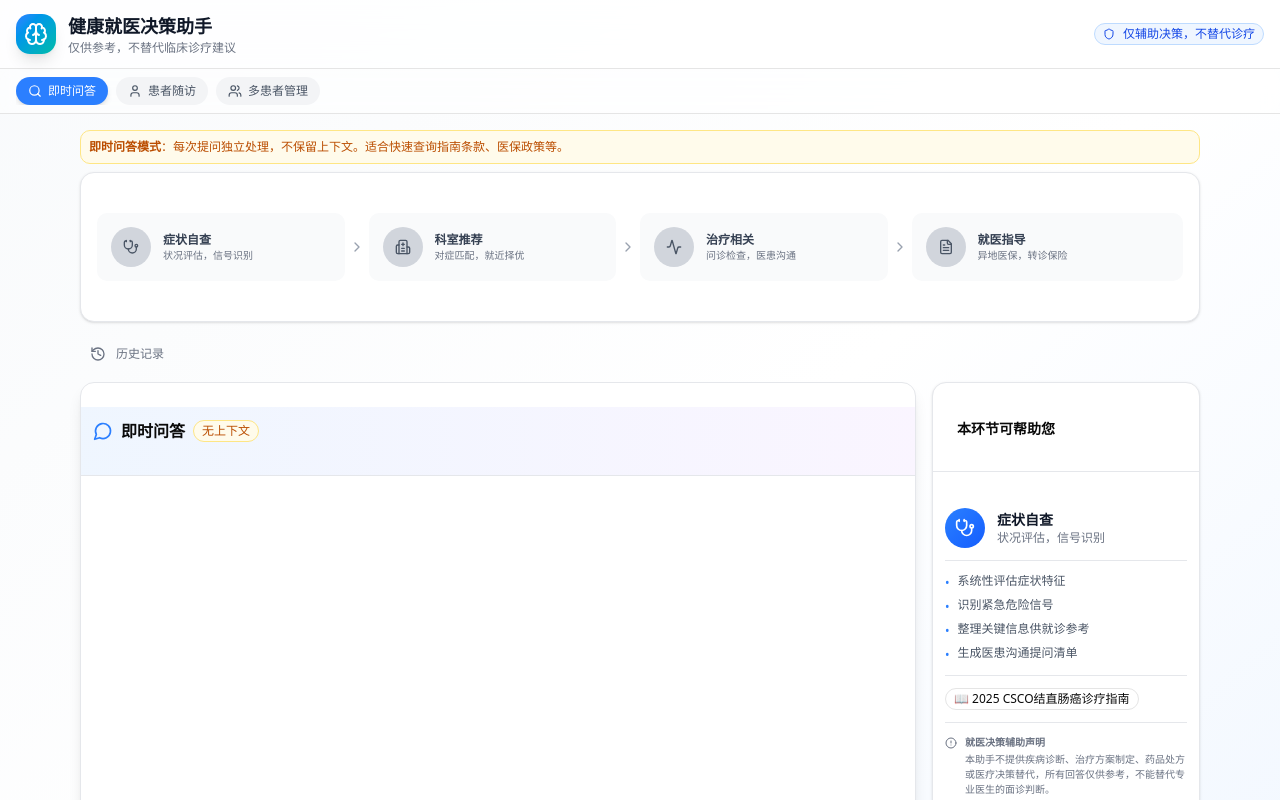
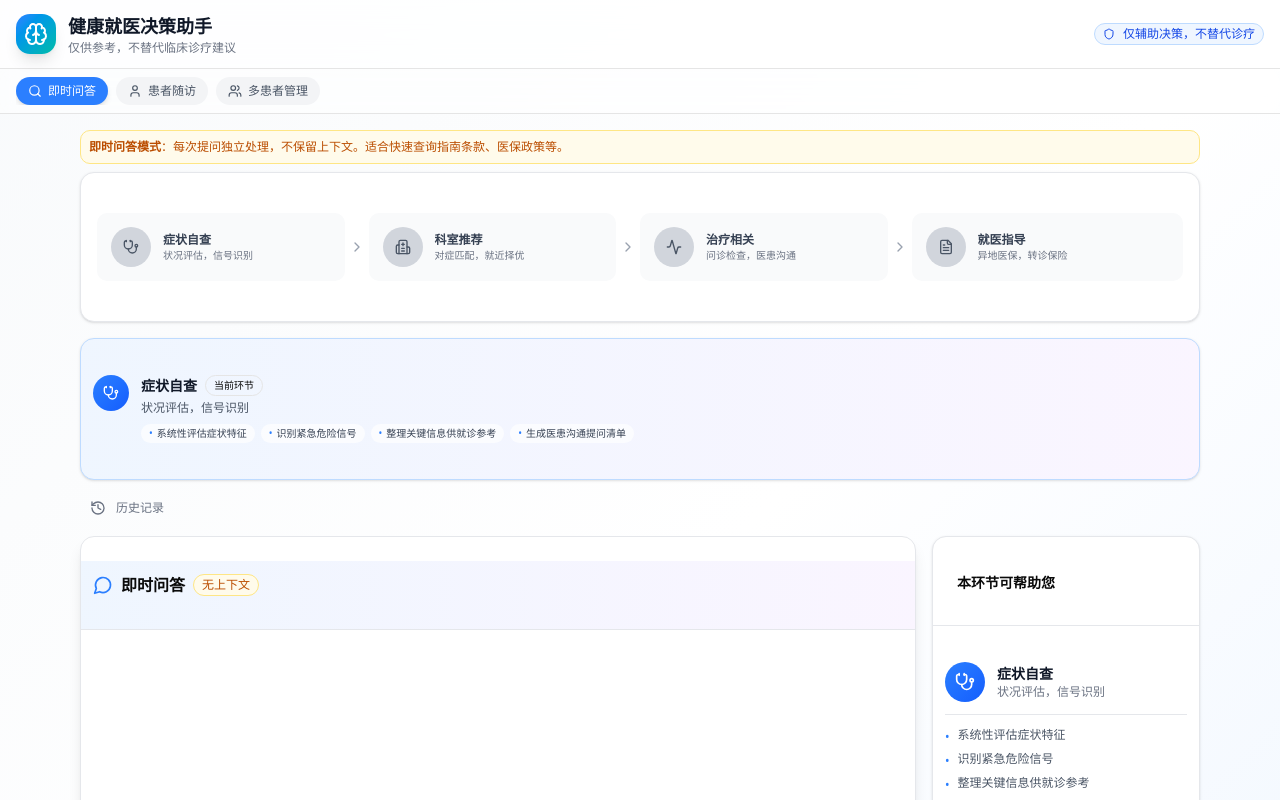
Before and after one commit to elsazhang181/tumor-decision-assistant, a Next.js app: page / in a window 1280 px wide. Shown: the top 800 px of the page. Built offline with nearby package versions, Linux system fonts and the light colour scheme.

Commit message:
feat: 在模块导航下方添加当前模块说明卡片，患者随访和多患者管理模式下点击模块可显示对应说明
Coze-Commit-Type: user
Coze-User-ID: 1118647974625609
Coze-Conversation-ID: 2455944

```diff
--- a/src/app/page.tsx
+++ b/src/app/page.tsx
@@ -2181,6 +2181,47 @@ export default function Home() {
             </CardContent>
           </Card>
         </div>
+
+        {/* 当前模块说明 - 在所有模式下都可见 */}
+        {(() => {
+          const displayStage = chatMode === 'instant'
+            ? STAGES.find(s => s.id === selectedInstantStage) || STAGES[0]
+            : currentStageInfo;
+          if (!displayStage) return null;
+          const Icon = displayStage.icon;
+          return (
+            <Card className="border-blue-200 dark:border-blue-800 bg-gradient-to-r from-blue-50 to-purple-50 dark:from-blue-900/20 dark:to-purple-900/20 mb-2 md:mb-3">
+              <CardContent className="p-3">
+                <div className="flex items-start gap-3">
+                  <div className={`flex h-9 w-9 shrink-0 items-center justify-center rounded-full bg-gradient-to-br ${displayStage.color} text-white`}>
+                    <Icon className="h-4 w-4" />
+                  </div>
+                  <div className="flex-1 min-w-0">
+                    <div className="flex items-center gap-2 mb-1">
+                      <h4 className="text-sm font-semibold text-gray-900 dark:text-white">
+                        {displayStage.title}
+                      </h4>
+                      <Badge variant="outline" className="text-[10px] shrink-0">
+                        当前环节
+                      </Badge>
+                    </div>
+                    <p className="text-xs text-gray-600 dark:text-gray-300 mb-2">
+                      {displayStage.description}
+                    </p>
+                    <div className="flex flex-wrap gap-1.5">
+                      {displayStage.features.map((feature, idx) => (
+                        <span key={idx} className="inline-flex items-center gap-1 text-[10px] bg-white/70 dark:bg-slate-800/70 text-gray-700 dark:text-gray-300 px-2 py-0.5 rounded-full">
+                          <span className="text-blue-500">•</span>
+                          {feature}
+                        </span>
+                      ))}
+                    </div>
+                  </div>
+                </div>
+              </CardContent>
+            </Card>
+          );
+        })()}
 
         {/* 历史记录入口 - 放在四个模块下方 */}
         <div className="mb-2 md:mb-3">
```
